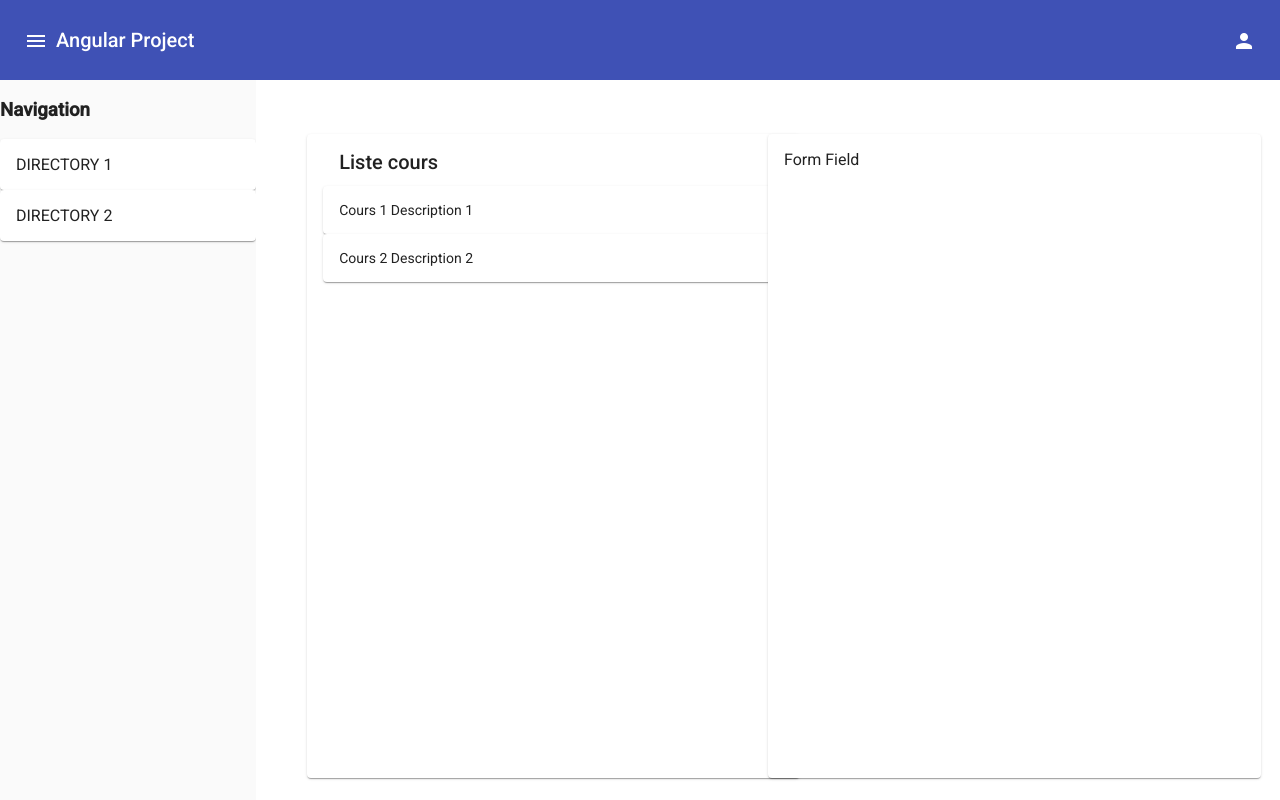
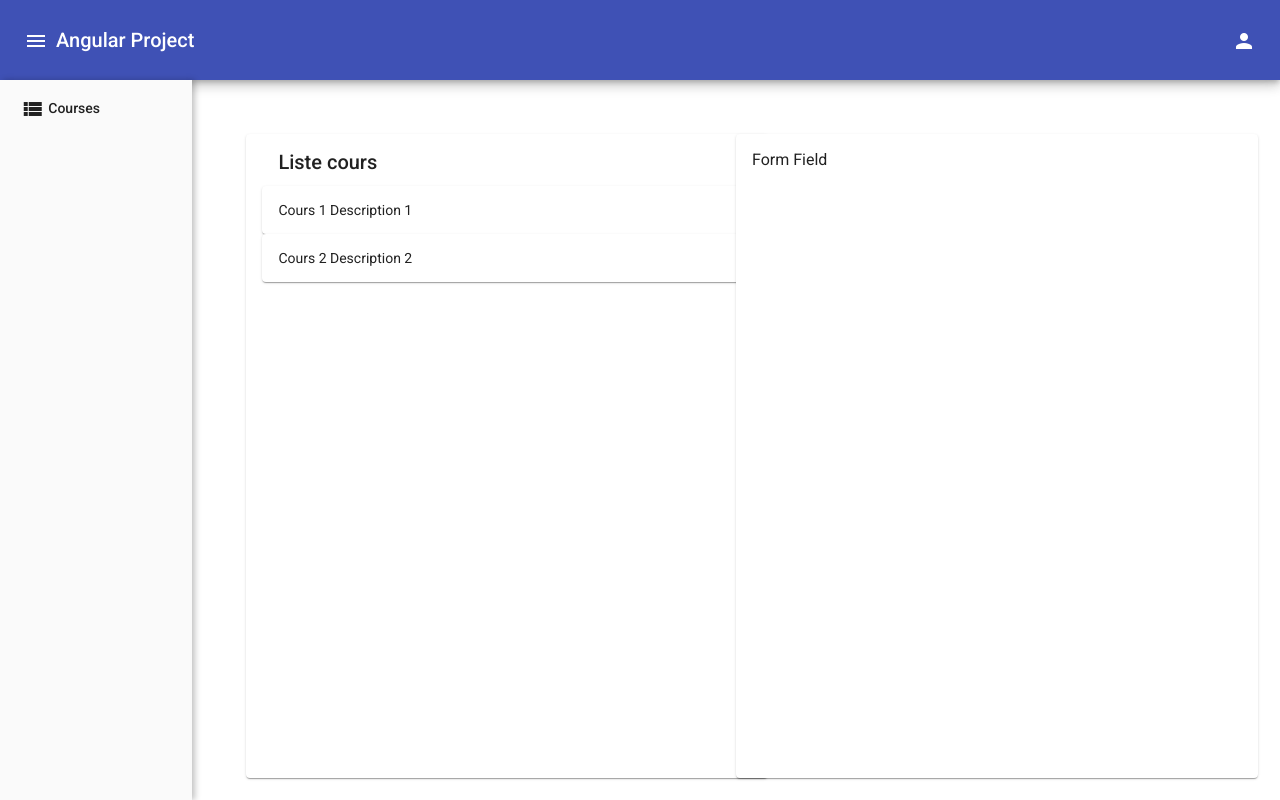
Before and after one commit to Axpers/courses-management, an Angular app: page / in a window 1280 px wide. Built offline with nearby package versions, Linux system fonts and the light colour scheme.

Commit message:
Ajouts d'ombres et refonte du la sidebar

```diff
--- a/src/app/header/header.component.scss
+++ b/src/app/header/header.component.scss
@@ -2,6 +2,11 @@ mat-toolbar {
   height: 100%;
   display: flex;
   justify-content: space-between;
+
+  box-shadow: 0 3px 5px -1px rgba(0, 0, 0, 0.2),
+  0 6px 10px 0 rgba(0, 0, 0, 0.14), 0 1px 18px 0 rgba(0, 0, 0, 0.12);
+  z-index: 1;
+
 }
 
 mat-toolbar > div {
--- a/src/app/sidebar/sidebar.component.html
+++ b/src/app/sidebar/sidebar.component.html
@@ -1,11 +1,12 @@
 <mat-sidenav-container>
   <mat-sidenav-content>
-    <h3>Navigation</h3>
-    <mat-card>
-      DIRECTORY 1
-    </mat-card>
-    <mat-card>
-      DIRECTORY 2
-    </mat-card>
+    <nav>
+      <a href="http://localhost:4200/courses"
+         mat-button
+      >
+        <mat-icon>view_list</mat-icon>
+        Courses
+      </a>
+    </nav>
   </mat-sidenav-content>
 </mat-sidenav-container>
--- a/src/app/sidebar/sidebar.component.scss
+++ b/src/app/sidebar/sidebar.component.scss
@@ -2,4 +2,22 @@ mat-sidenav-container {
   height: 100%;
   display: flex;
   flex-flow: column wrap;
+  box-shadow: 3px 0 6px rgba(0, 0, 0, 0.24);
+  padding-top: 10px;
+
 }
+div {
+  display: flex;
+  align-items: center;
+  box-shadow: 3px 0 6px rgba(0, 0, 0, 0.24);
+}
+
+nav {
+  display: flex;
+  justify-content: center;
+}
+
+a {
+  width: 95%;
+  display: flex;
+}
--- a/src/styles.scss
+++ b/src/styles.scss
@@ -15,7 +15,7 @@ app-root {
   width: 100%;
   display: grid;
   grid-template-rows: 10% 90%;
-  grid-template-columns: 20% 80%;
+  grid-template-columns: 15% 85%;
 }
 
 app-header {
```
